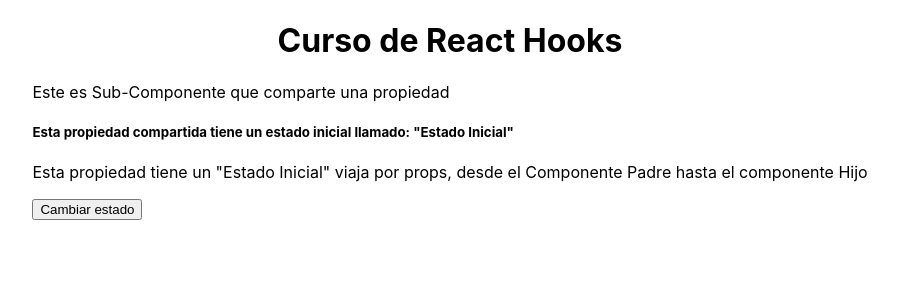
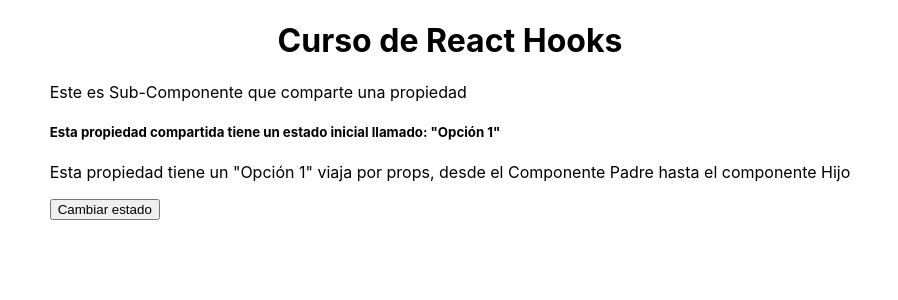
Before and after one commit to FMFigueroa/React-Hooks-Essentials, a React (Create React App) app: page / in a window 1280 px wide. Shown: the top 300 px of the page, without its empty margins (190-1088 px from the left). Built offline with nearby package versions, Linux system fonts and the light colour scheme.

Commit message:
manipulando el estado especifico de una array v1.0

```diff
--- a/src/componentes/MiComponenteFx.js
+++ b/src/componentes/MiComponenteFx.js
@@ -26,7 +26,7 @@
 
   return (
     <div className="container row">
-      <Opcion name={nombre} clickHandler={clickHandler} />
+      <Opcion name={opciones[0].name} clickHandler={clickHandler} />
     </div>
   );
 }
```
